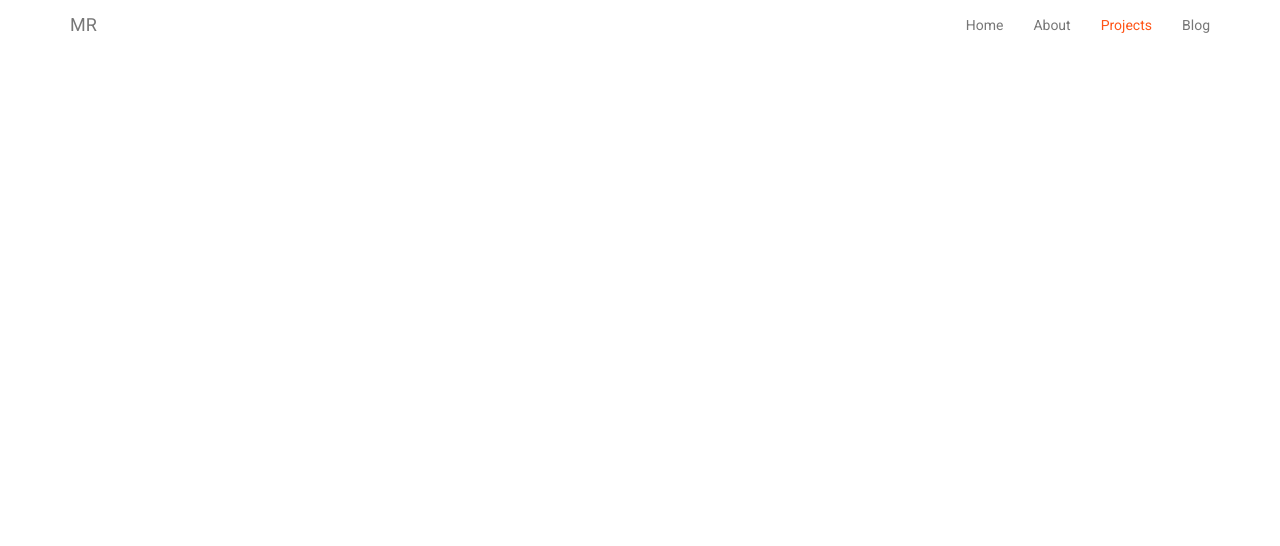
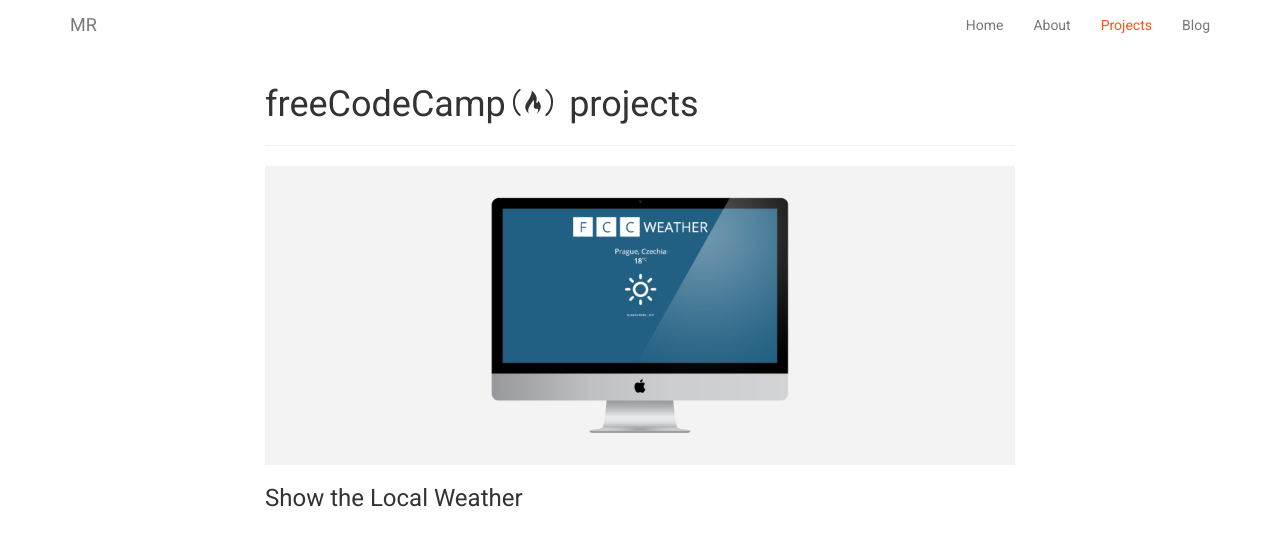
Before and after one commit to mrodin/martinrodin.com, a plain HTML site: page projects.html in a window 1280 px wide. Drawn offline with nearby package versions, Linux system fonts and the light colour scheme.

Commit message:
add first project showcase

```diff
--- a/css/style.css
+++ b/css/style.css
@@ -1,6 +1,15 @@
 body {
     padding-top: 65px;
     font-family: 'Roboto', sans-serif;
+}
+
+h1 > .fa {
+    font-size: 36px;
+    margin: 0 7px 0 7px;
+}
+
+h2 {
+    font-size: 24px;
 }
 
 p {
@@ -41,6 +50,10 @@
 
 .navbar-default .navbar-nav > li > a:focus {
     color: #ff5417;
+}
+
+.img-center {
+    margin: 0 auto;
 }
 
 .showcase-photo {
@@ -87,3 +100,8 @@
     font-size: 16px;
     margin-left: 7px;
 }
+
+.project-showcase {
+    background-color: #f3f3f3;
+    padding: 30px 0 30px 0;
+}
--- a/projects.html
+++ b/projects.html
@@ -34,6 +34,38 @@
         </div>
     </nav>
 
+    <section class="content">
+        <div class="container">
+            <div class="row">
+                <div class="col-md-8 col-md-offset-2">
+                    <h1>freeCodeCamp<i class="fa fa-free-code-camp" aria-hidden="true"></i> projects</h1>
+                    <hr>
+                    <div class="project-showcase">
+                        <img src="img/show-local-weather.png" class="img-responsive img-center" alt="Show the Local Weather project">
+                    </div>
+                    <h2>Show the Local Weather</h2>
+                </div>
+            </div>
+        </div>
+    </section>
+
+    <!-- <footer>
+        <div class="container">
+            <div class="row">
+                <div class="col-md-8 col-md-offset-2">
+                    <hr>
+                    <ul class="social-list list-inline">
+                        <li><a href="mailto:rodin.martin@gmail.com" target="_blank" title="Send me an email"><i class="fa fa-envelope" aria-hidden="true"><span class="social-name">Email</span></i></a></li>
+                        <li><a href="https://github.com/mrodin/" target="_blank" title="See my GitHub profile"><i class="fa fa-github" aria-hidden="true"><span class="social-name">Github</span></i></a></li>
+                        <li><a href="https://linkedin.com" target="_blank" title="See my LinkedIn profile"><i class="fa fa-linkedin" aria-hidden="true"><span class="social-name">LinkedIn</span></i></a></li>
+                        <li><a href="https://codepen.io/martinrodin/" target="_blank" title="See my CodePen profile"><i class="fa fa-codepen" aria-hidden="true"><span class="social-name">Codepen</span></i></a></li>
+                        <li><a href="https://www.freecodecamp.com/mrodin/" target="_blank" title="See my freeCodeCamp profile"><i class="fa fa-free-code-camp" aria-hidden="true"><span class="social-name">freeCodeCamp</span></i></a></li>
+                    </ul>
+                </div>
+            </div>
+        </div>
+    </footer>  -->
+
     <script src="https://code.jquery.com/jquery-3.2.1.js" integrity="sha256-DZAnKJ/6XZ9si04Hgrsxu/8s717jcIzLy3oi35EouyE=" crossorigin="anonymous"></script>
     <script src="https://maxcdn.bootstrapcdn.com/bootstrap/3.3.7/js/bootstrap.min.js"></script>
 </body>
```
Also changed, not shown: index.html (+1 -9 lines), img/mac-default.png (added), img/show-local-weather.png (added).
